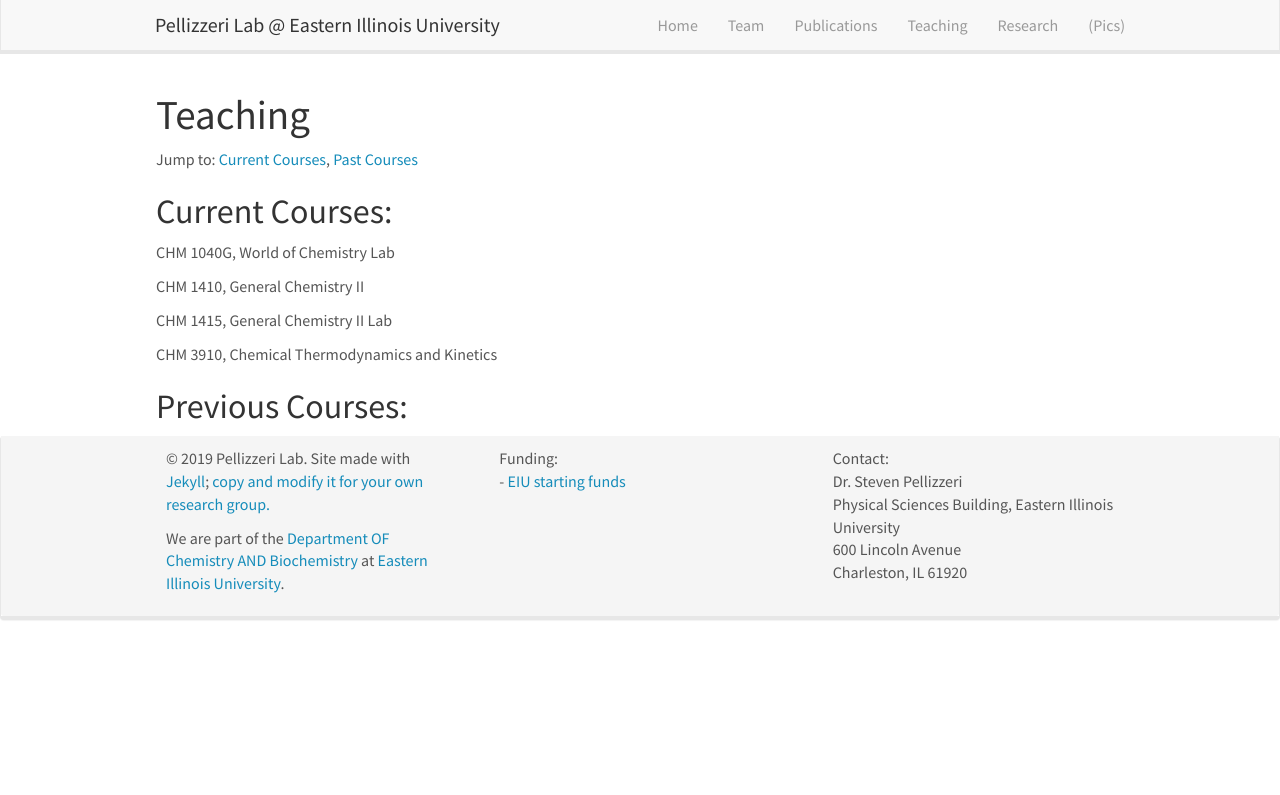
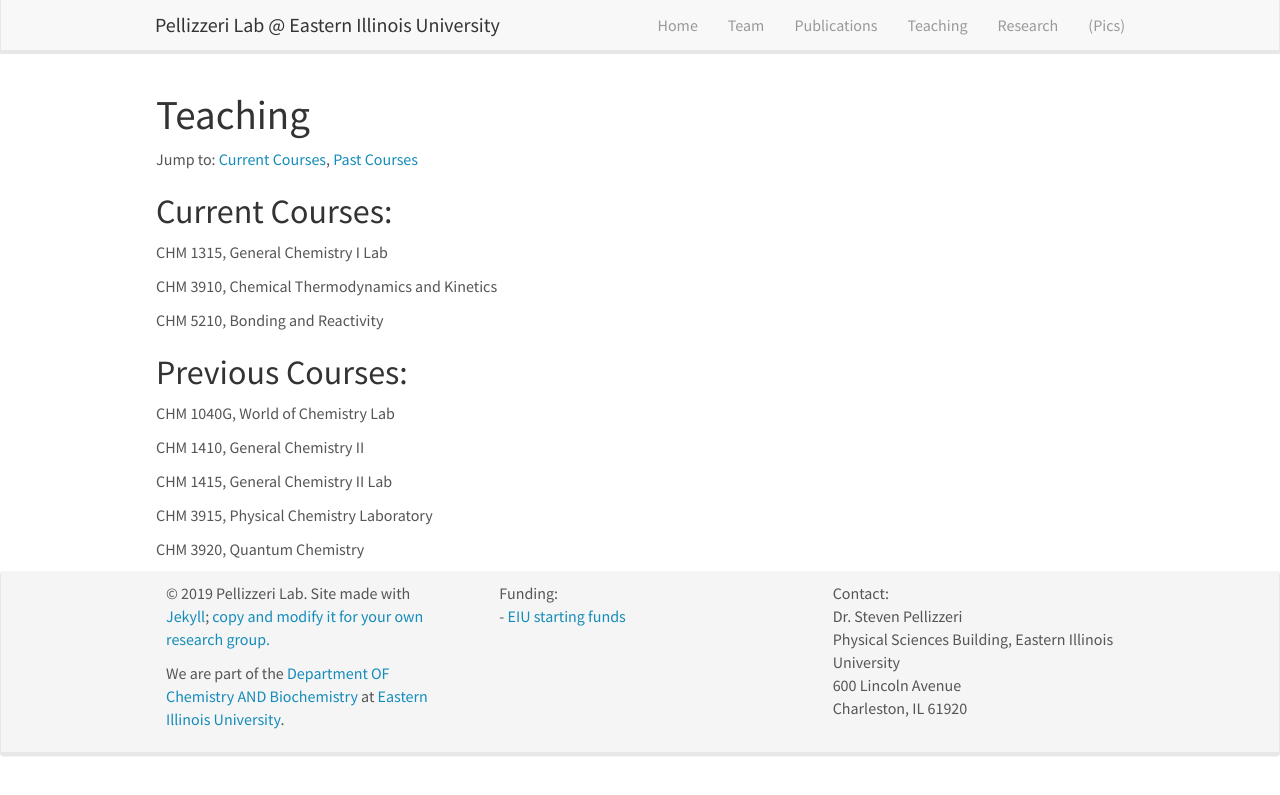
Before and after one commit to PellizzeriLab/PellizzeriLab.github.io, a Jekyll site: the page built from _pages/teaching.md, in a window 1280 px wide. Shown: the top 795 px of the page. Built offline with Jekyll 4.4.1, drawn with Linux system fonts in a browser that asks for light colours; nearby versions of some CDN libraries.

```diff
--- a/_pages/teaching.md
+++ b/_pages/teaching.md
@@ -11,12 +11,20 @@ Jump to: [Current Courses](#current-courses), [Past Courses](#past-courses)
 
 ## Current Courses:
 
+CHM 1315, General Chemistry I Lab
+
+CHM 3910, Chemical Thermodynamics and Kinetics
+
+CHM 5210, Bonding and Reactivity
+
+## Previous Courses:
+
 CHM 1040G, World of Chemistry Lab
 
 CHM 1410, General Chemistry II
 
 CHM 1415, General Chemistry II Lab
 
-CHM 3910, Chemical Thermodynamics and Kinetics
+CHM 3915, Physical Chemistry Laboratory
 
-## Previous Courses:
+CHM 3920, Quantum Chemistry
```
Also changed, not shown: _data/students.yml (+10 -0 lines), _pages/home.md (+3 -0 lines), images/slider7001400/CatalSciTechnol2020.png (added).
